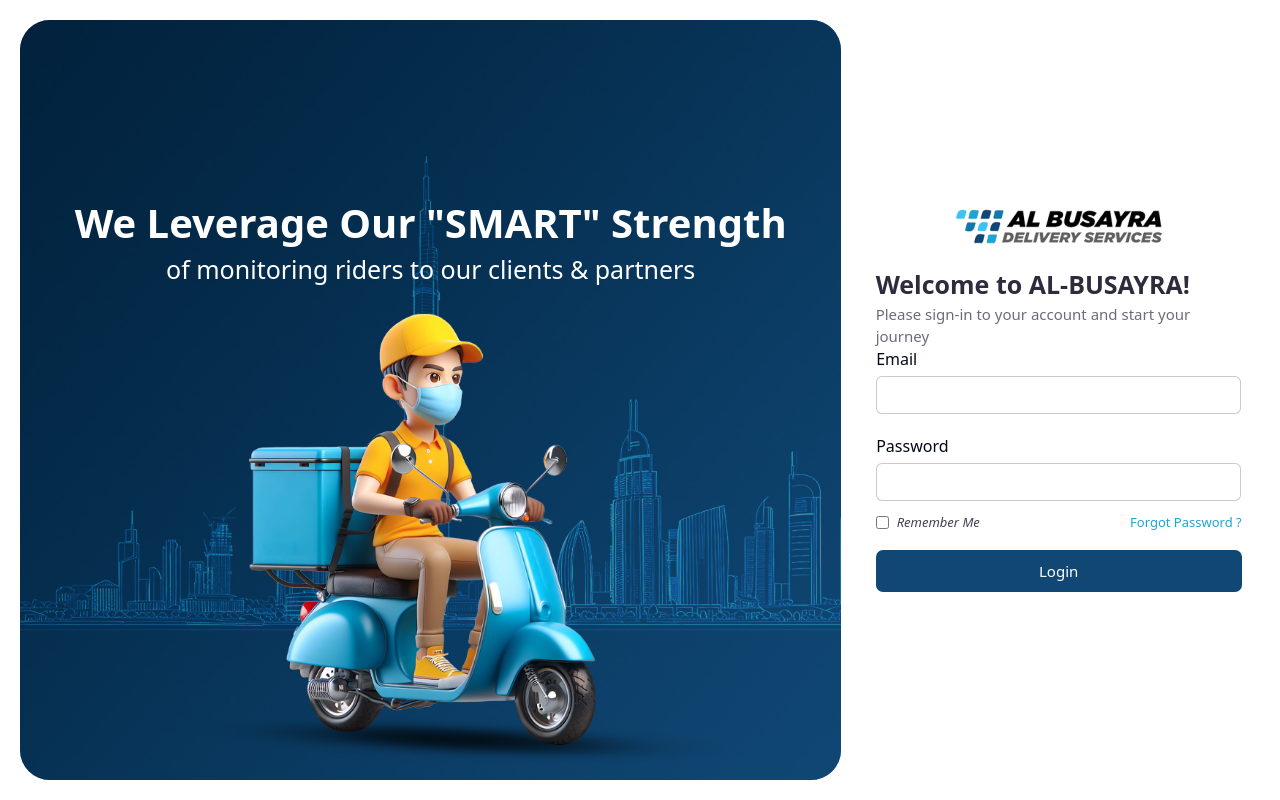
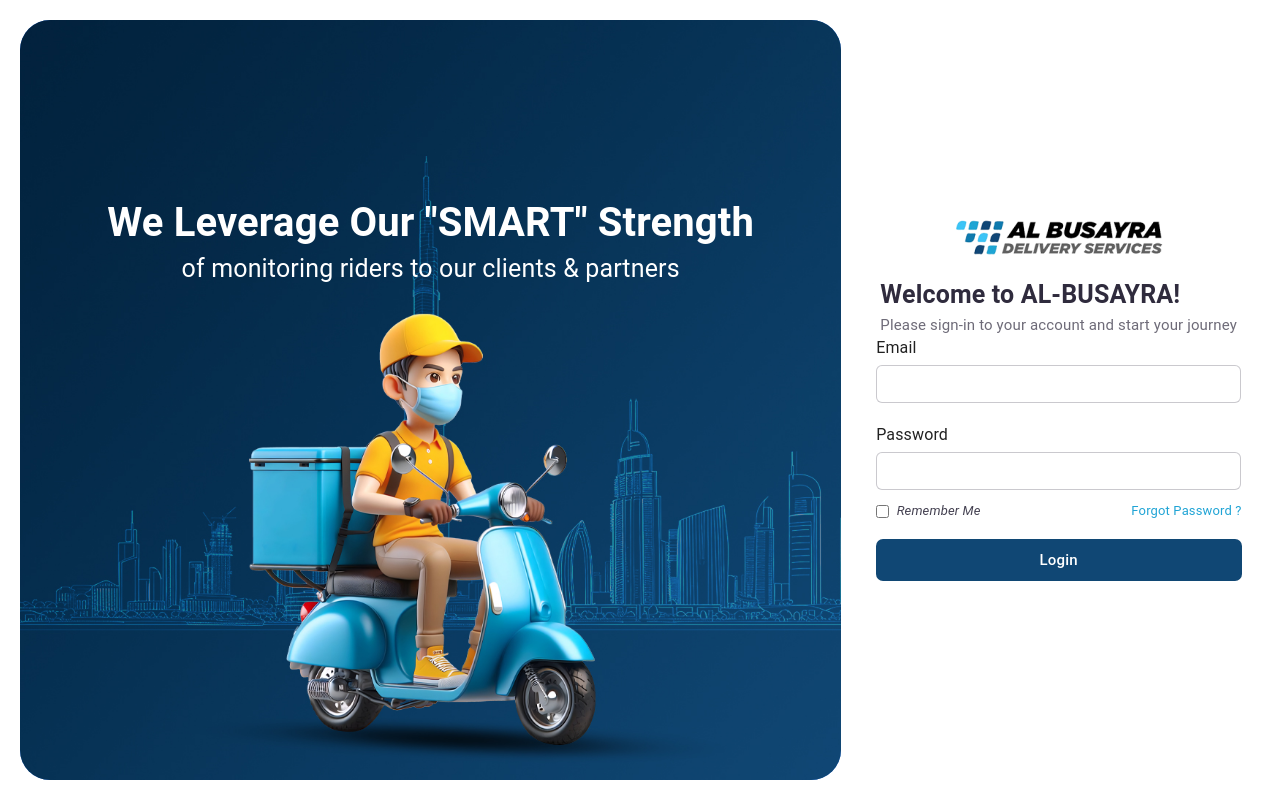
Before and after one commit to MachineIntelligence6/Al-Busayra, a Next.js app: page / in a window 1280 px wide. Built offline with nearby package versions, Linux system fonts and the light colour scheme.

Commit message:
Integrated mui

```diff
--- a/package.json
+++ b/package.json
@@ -7,9 +7,13 @@
     "build": "next build",
     "start": "next start",
     "lint": "next lint"
-},
+  },
   "dependencies": {
+    "@emotion/react": "^11.13.5",
+    "@emotion/styled": "^11.13.5",
     "@hookform/resolvers": "^3.9.1",
+    "@mui/icons-material": "^6.1.8",
+    "@mui/material": "^6.1.8",
     "@radix-ui/react-accordion": "^1.2.1",
     "@radix-ui/react-alert-dialog": "^1.1.2",
     "@radix-ui/react-checkbox": "^1.1.2",
--- /dev/null
+++ b/src/app/ThemeRegistry.js
@@ -0,0 +1,58 @@
+"use client";
+import createCache from "@emotion/cache";
+import { useServerInsertedHTML } from "next/navigation";
+import { CacheProvider } from "@emotion/react";
+import { ThemeProvider } from "@mui/material/styles";
+import CssBaseline from "@mui/material/CssBaseline";
+import theme from "./theme";
+import { useState } from "react";
+
+export default function ThemeRegistry({ children }) {
+  const [{ cache, flush }] = useState(() => {
+    const cache = createCache({ key: "mui" });
+    cache.compat = true;
+    const prevInsert = cache.insert;
+    let inserted = [];
+    cache.insert = (...args) => {
+      const serialized = args[1];
+      if (cache.inserted[serialized.name] === undefined) {
+        inserted.push(serialized.name);
+      }
+      return prevInsert(...args);
+    };
+    const flush = () => {
+      const prevInserted = inserted;
+      inserted = [];
+      return prevInserted;
+    };
+    return { cache, flush };
+  });
+
+  useServerInsertedHTML(() => {
+    const names = flush();
+    if (names.length === 0) {
+      return null;
+    }
+    let styles = "";
+    for (const name of names) {
+      styles += cache.inserted[name];
+    }
+    return (
+      <style
+        data-emotion={`${cache.key} ${names.join(" ")}`}
+        dangerouslySetInnerHTML={{
+          __html: styles,
+        }}
+      />
+    );
+  });
+
+  return (
+    <CacheProvider value={cache}>
+      <ThemeProvider theme={theme}>
+        <CssBaseline />
+        {children}
+      </ThemeProvider>
+    </CacheProvider>
+  );
+}
--- a/src/app/layout.js
+++ b/src/app/layout.js
@@ -1,5 +1,6 @@
 import localFont from "next/font/local";
 import "./globals.css";
+import ThemeRegistry from "./ThemeRegistry";
 
 const geistSans = localFont({
   src: "./fonts/GeistVF.woff",
@@ -23,7 +24,7 @@
       <body
         className={`${geistSans.variable} ${geistMono.variable}   antialiased`}
       >
-        {children}
+        <ThemeRegistry>{children}</ThemeRegistry>
       </body>
     </html>
   );
--- a/src/app/page.js
+++ b/src/app/page.js
@@ -4,7 +4,7 @@
 export default function Home() {
   return (
     <>
-     <Auth/>
+      <Auth />
     </>
   );
 }
--- /dev/null
+++ b/src/app/theme.js
@@ -0,0 +1,17 @@
+"use client";
+import { createTheme } from "@mui/material/styles";
+
+const theme = createTheme({
+  // Customize your theme here
+  palette: {
+    primary: {
+      main: "#1976d2",
+    },
+    secondary: {
+      main: "#dc004e",
+    },
+  },
+  // Add more customizations as needed
+});
+
+export default theme;
```
Also changed, not shown: 1 other file (tests, documents, lock files or other folders).
